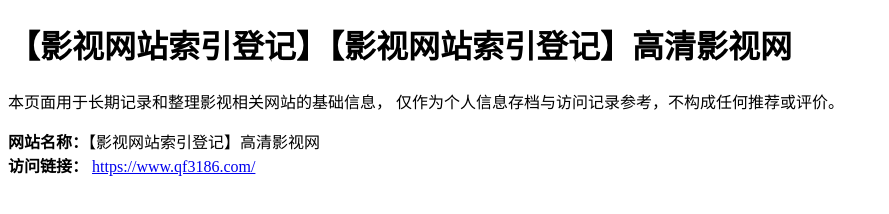
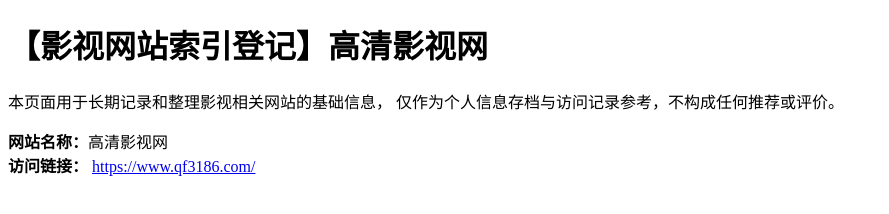
Before and after one commit to donnaegroa/MovieArchiveIndex, a plain HTML site: page index.html in a window 1280 px wide. Shown: the whole page, without its empty margins (0-889 px from the left). Drawn offline with Linux system fonts and the light colour scheme.

Commit message:
Update index.html

```diff
--- a/index.html
+++ b/index.html
@@ -3,12 +3,12 @@
 <html lang="zh-CN">
 <head>
   <meta charset="UTF-8">
-  <title>【影视网站索引登记】【影视网站索引登记】高清影视网</title>
+  <title>【影视网站索引登记】高清影视网</title>
   <meta name="description" content="用于记录和整理互联网上可访问的影视类网站信息，仅作信息存档参考。">
 </head>
 <body>
 
-<h1>【影视网站索引登记】【影视网站索引登记】高清影视网</h1>
+<h1>【影视网站索引登记】高清影视网</h1>
 
 <p>
 本页面用于长期记录和整理影视相关网站的基础信息，
@@ -16,7 +16,7 @@
 </p>
 
 <p>
-<strong>网站名称：</strong>【影视网站索引登记】高清影视网<br>
+<strong>网站名称：</strong>高清影视网<br>
 <strong>访问链接：</strong>
 <a href="https://www.qf3186.com/" target="_blank">https://www.qf3186.com/</a>
 </p>
```
